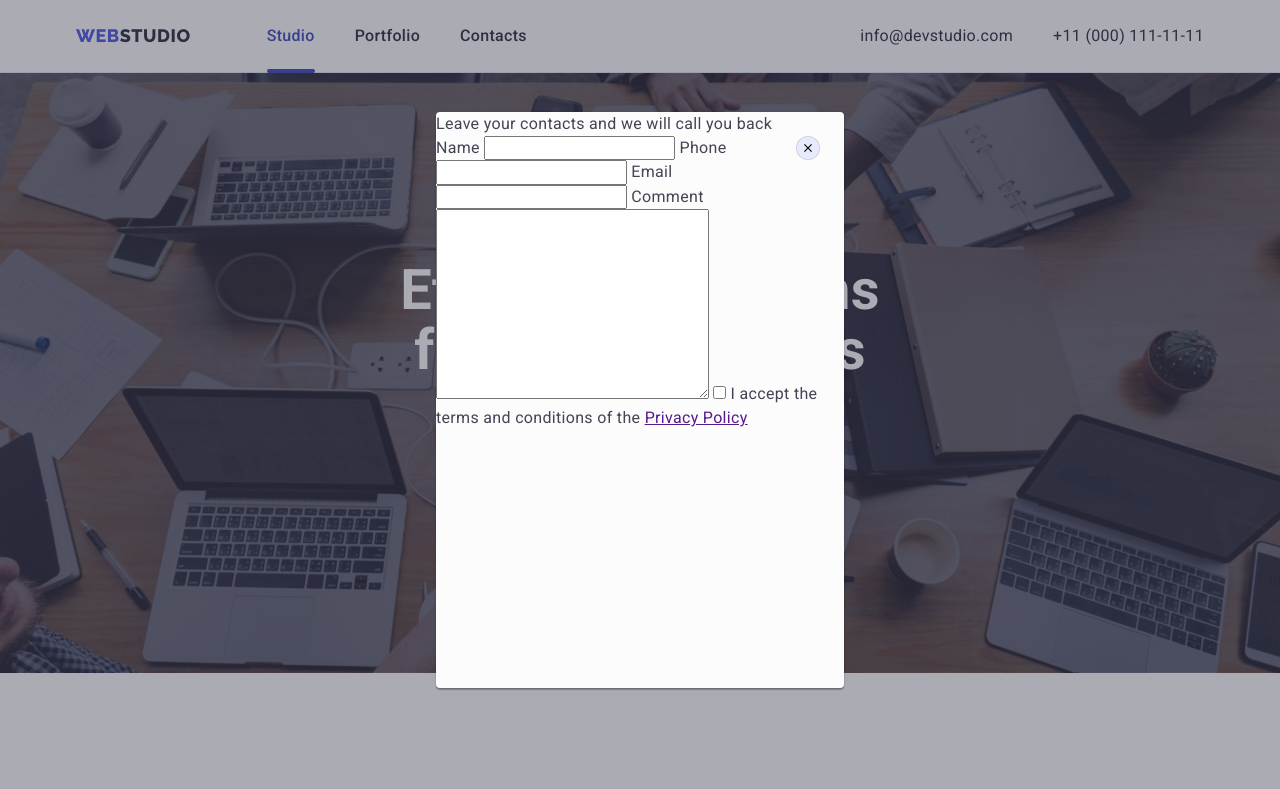
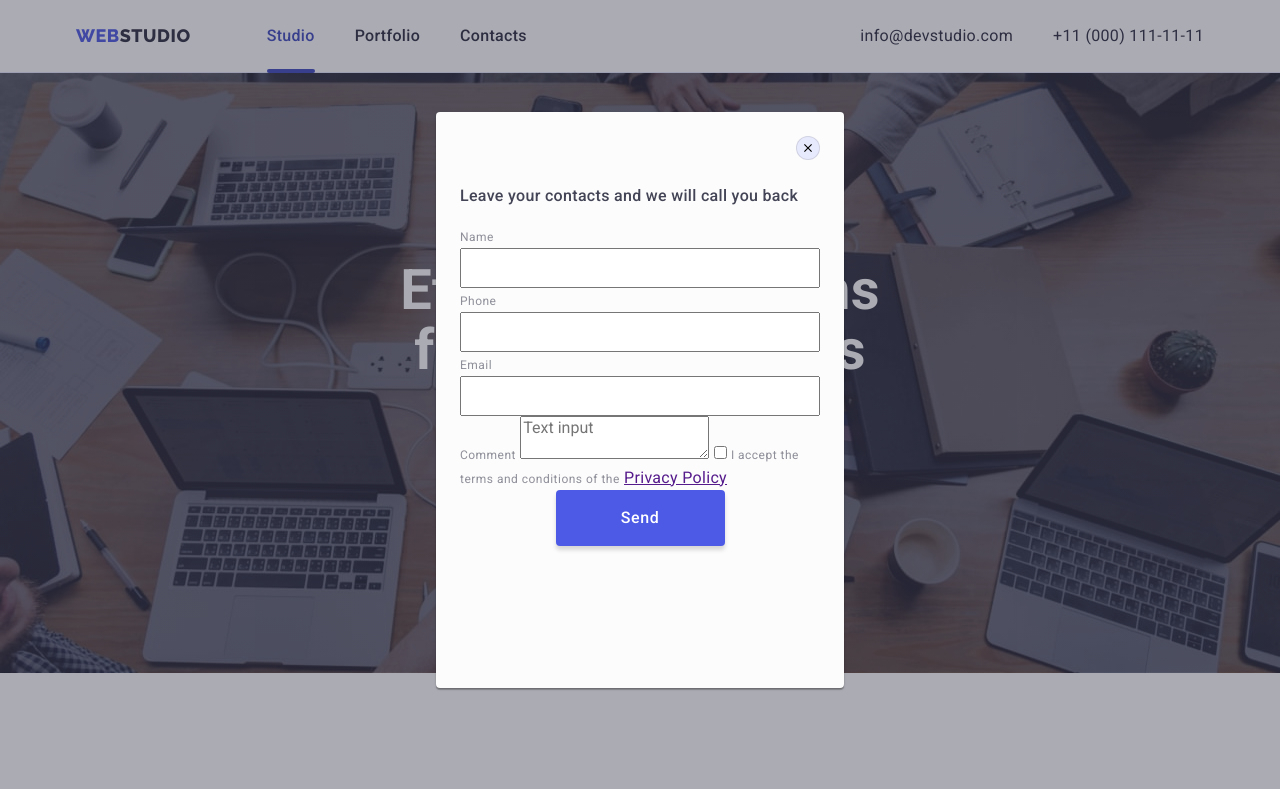
Before and after one commit to Max-IT-ZT/goit-markup-hw-06, a plain HTML site: page index.html in a window 1280 px wide. Both pictures are taken after a click on the button "Order Service". Shown: the top 789 px of the page. Drawn offline with nearby package versions, Linux system fonts and the light colour scheme.

Commit message:
work with label-input

```diff
--- a/css/style.css
+++ b/css/style.css
@@ -16,6 +16,8 @@
   --border-btn: #e7e9fc;
   --webkit-text-fill-color: #f4f4fd;
   --customers-link-color: #8e8f99;
+  --form-color-text-svg: #2e2f42;
+  --form-text-color: #8e8f99;
 }
 /*Загальний стиль*/
 body {
@@ -540,6 +542,29 @@ ol {
     0px 2px 1px rgba(0, 0, 0, 0.2);
   border-radius: 4px;
   transition: transform 250ms cubic-bezier(0.4, 0, 0.2, 1);
+  padding: 72px 24px 24px 24px;
+}
+
+.modal-form {
+  display: block;
+  margin-bottom: 8px;
+}
+.modal-label-text {
+  margin-bottom: 4px;
+  font-size: 12px;
+  line-height: 1.16; /* 14px/12 */
+  letter-spacing: 0.04em;
+  color: var(--form-text-color);
+}
+.modal-form-text {
+  margin-bottom: 16px;
+  font-weight: 500;
+  color: var(--form-color-textsubtitle-svg);
+}
+.modal-input {
+  width: 100%;
+  height: 40px;
+  padding: 11px 16px 11px 38px;
 }
 .close-modal-btn {
   position: absolute;
--- a/index.html
+++ b/index.html
@@ -448,29 +448,38 @@
             <use href="./images/icons.svg#icon-close-btn"></use>
           </svg>
         </button>
-        <p>Leave your contacts and we will call you back</p>
+        <p class="modal-form-text">
+          Leave your contacts and we will call you back
+        </p>
         <form class="modal-form">
-          <label for="" class="madal-label">
-            Name
-            <input type="text" class="modal-input"
+          <label class="modal-label">
+            <span class="modal-label-text">Name</span>
+            <input type="text" class="modal-input" name="name" required
           /></label>
-          <label for="" class="madal-label">
-            Phone
-            <input type="tel" class="modal-input"
+          <label class="modal-label">
+            <span class="modal-label-text">Phone</span>
+            <input type="tel" class="modal-input" name="phone" required
           /></label>
-          <label for="" class="madal-label">
-            Email
-            <input type="mail" class="modal-input"
+          <label class="modal-label">
+            <span class="modal-label-text">Email</span>
+            <input type="mail" class="modal-input" name="mail" required
           /></label>
-          <label for="" class="madal-label">
-            Comment
-            <textarea name="" id="" cols="30" rows="10"></textarea>
+          <label class="modal-label">
+            <span class="modal-label-text">Comment</span>
+            <textarea
+              class="modal-textarea"
+              placeholder="Text input"
+              name="coment"
+            ></textarea>
           </label>
-          <label for="" class="madal-label">
+          <label class="modal-label">
             <input type="checkbox" />
-            <span>I accept the terms and conditions of the</span>
+            <span class="modal-label-text"
+              >I accept the terms and conditions of the</span
+            >
             <a href="">Privacy Policy</a>
           </label>
+          <button type="submit" class="hero-btn label-btn">Send</button>
         </form>
       </div>
     </div>
```
